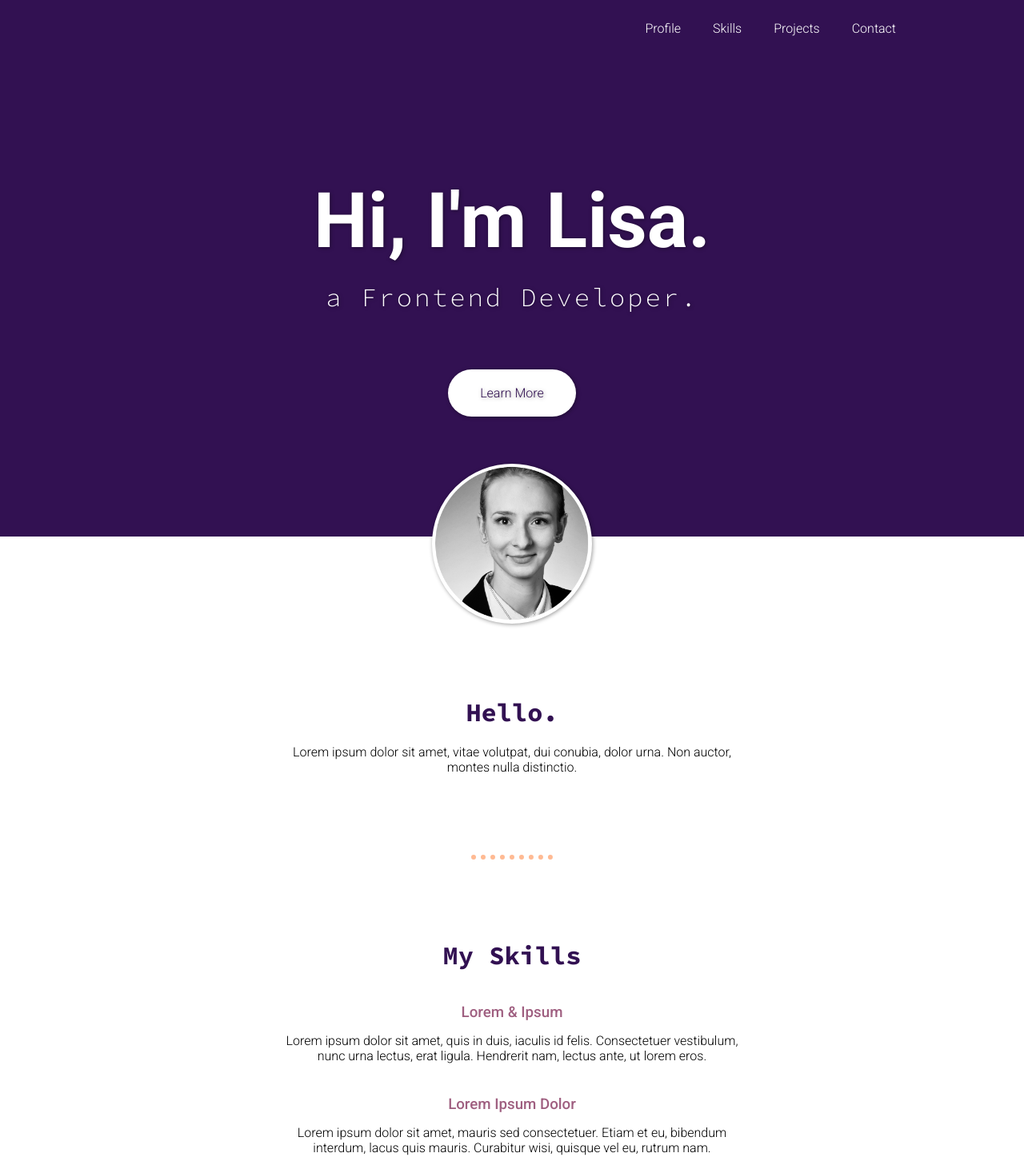
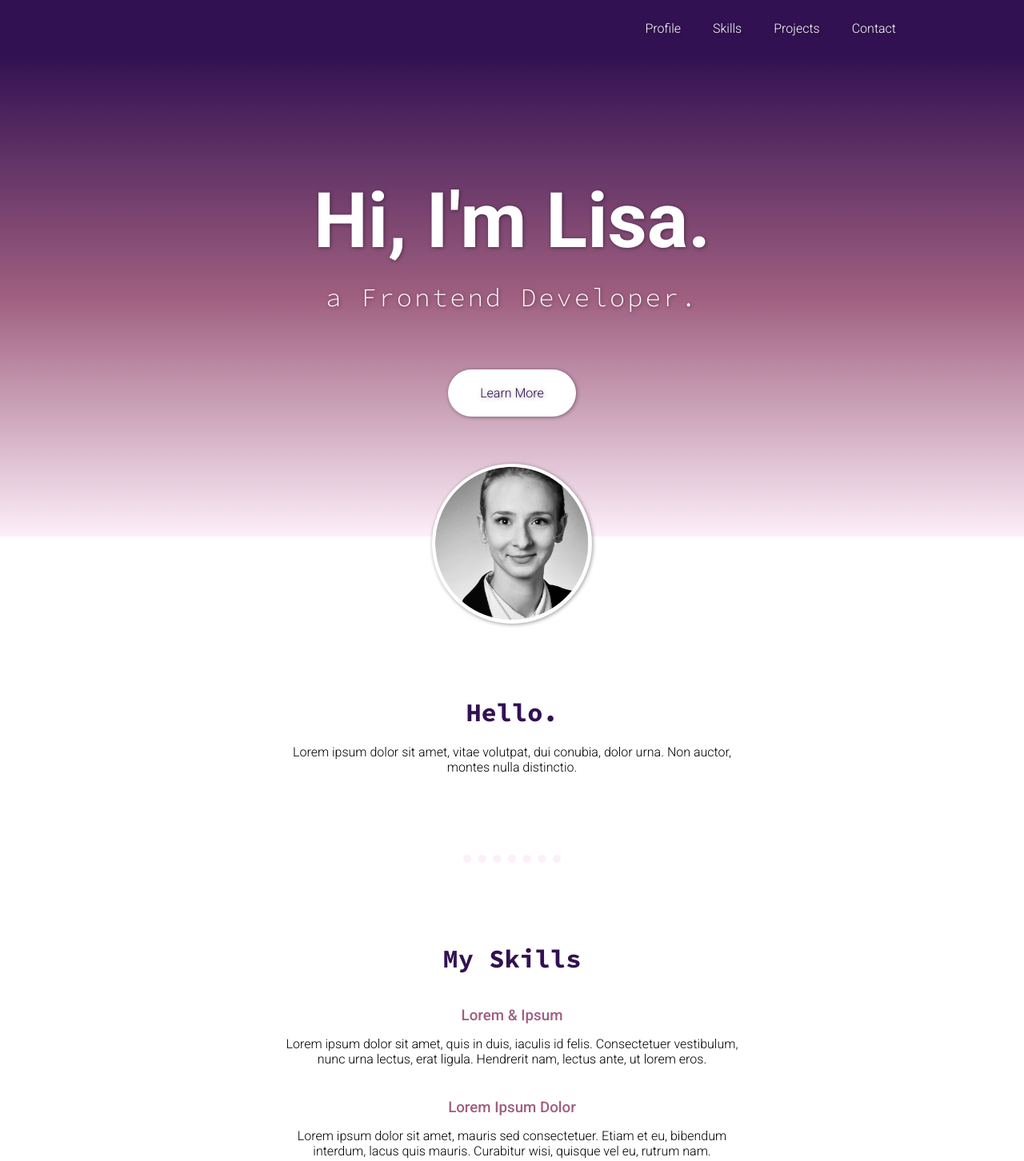
Before and after one commit to sernili/mountain-site, a plain HTML site: page index.html in a window 1280 px wide. Shown: the top 1452 px of the page at 80% size. Drawn offline with Linux system fonts and the light colour scheme.

Commit message:
add linear gradient as header background

```diff
--- a/css/style.css
+++ b/css/style.css
@@ -4,13 +4,13 @@
     --darker-color: #321152;
     --darker-color-variation: #563179;
     --medium-color: #9f5f80;
-    --lighter-color: #ffe8f4;
+    --lighter-color: #fdeff9;
     --black: #0f0f0f;
     --white: #ffffff;
     --highlight-color-1: #ffba93;
     --highlight-color-2: #ff8e71;
 
-    --white-shadow: 1px 1px 5px rgba(255, 255, 255, .4);
+    --white-shadow: 1px 1px 10px rgba(255, 255, 255, 1.8);
     --black-shadow: 1px 1px 5px rgba(0, 0, 0, .4);
 
     --handwriting-font: 'Gochi Hand', cursive;
@@ -71,20 +71,23 @@ a:hover {
 
 hr {
     border-style: none;
-    border-bottom: 6px dotted var(--highlight-color-1);
-    width: 10%;
+    border-bottom: 10px dotted var(--lighter-color);
+    width: 12%;
     margin: 100px auto;
 }
 
 
-.gradient-container {
-    background: linear-gradient(45deg, var(--darker-color), var(--darker-color));
+.gradient-background {
+    background: var(--darker-color);  /* fallback for old browsers */
+    background: -webkit-linear-gradient(to top, var(--lighter-color), var(--medium-color), var(--darker-color));  /* Chrome 10-25, Safari 5.1-6 */
+    background: linear-gradient(to top, var(--lighter-color), var(--medium-color), var(--darker-color)); /* W3C, IE 10+/ Edge, Firefox 16+, Chrome 26+, Opera 12+, Safari 7+ */
 
 }
 
 /* Navbar */
 
 nav {
+    background-color: var(--darker-color);
     width: 100%;
     height: 70px;
     padding: 10px;
@@ -106,6 +109,7 @@ nav {
 .nav-link {
     color: var(--white);
     text-decoration: none;
+    text-shadow: var(--black-shadow);
     padding: 20px;
     display: inline-block;
     transform: translateY(30px);
@@ -140,7 +144,6 @@ header {
     font-size: 6rem;
     opacity: 0;
     animation: comeUp 2s ease forwards;
-
 }
 
 .subtitle {
@@ -153,6 +156,7 @@ header {
     animation-delay: 1s;
 
 }
+
 
 header .btn {
     background-color: var(--white);
--- a/index.html
+++ b/index.html
@@ -14,7 +14,6 @@
 </head>
 <body>
 
-  <div class="gradient-container">
   <nav>
     <ul class="nav-list">
       <li class="nav-item"><a href="#profile" class="nav-link soft-scroll">Profile</a></li>
@@ -24,13 +23,14 @@
     </ul>
   </nav>
 
-    <header>
+  <header class="gradient-background">
+      <div class="header-text">
         <h1 class="title">Hi, I'm Lisa.</h1>
         <h2 class="subtitle">a Frontend Developer.</h2>
+      </div>
       <a href="#profile" class="btn soft-scroll">Learn More</a>
       <img src="img/ich.png" alt="">
   </header>
-  </div>
 
 
   <main>
```
Lines whose indentation alone changed are shown as unchanged.
